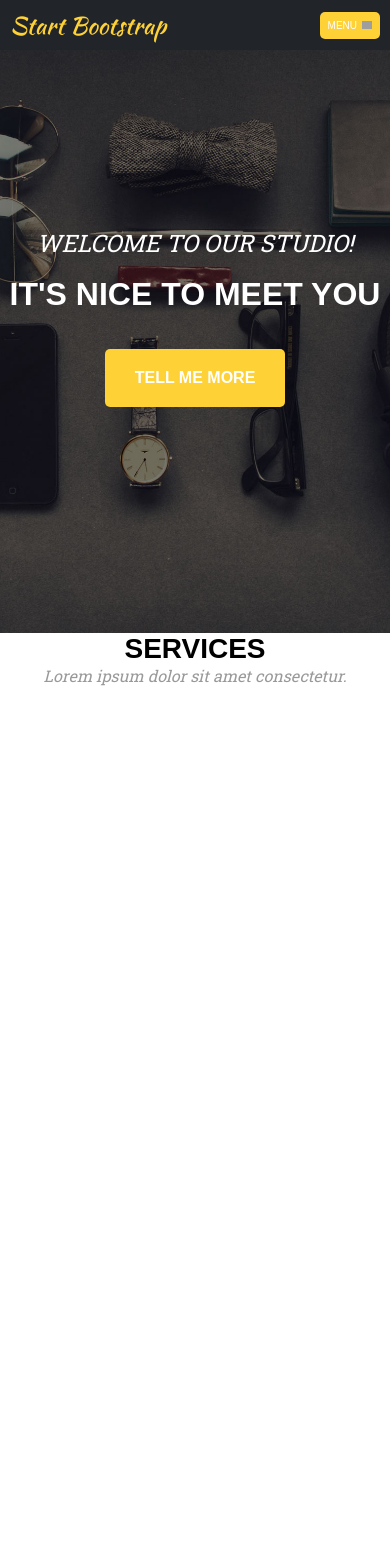
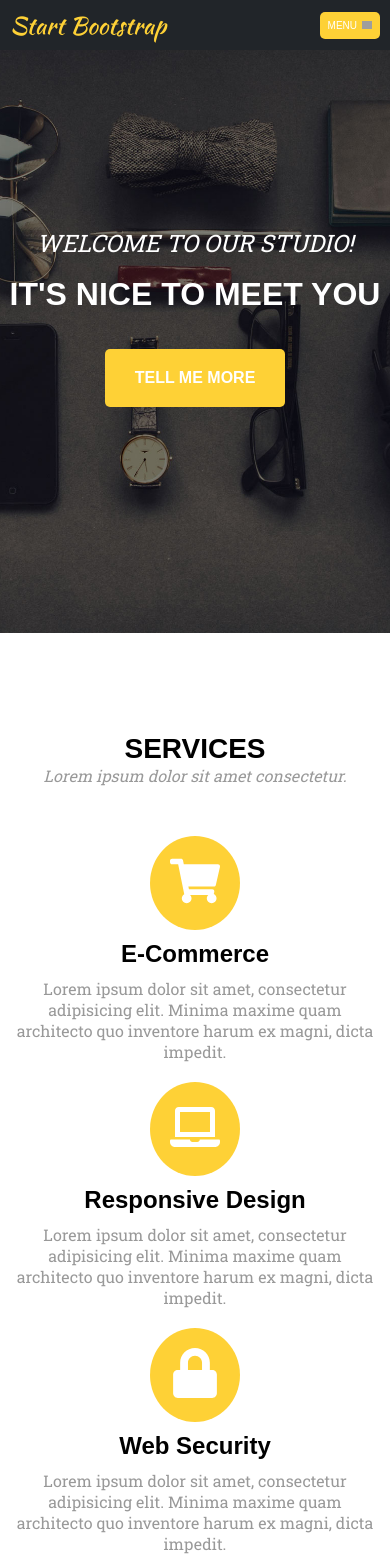
Before and after one commit to its-gio/media-queries-afternoon, a React (Create React App) app: page / in a window 390 px wide. Shown: the top 1568 px of the page. Before the commit the page ends 844 px from the top, so only its background shows below. Built offline with nearby package versions, Linux system fonts and the light colour scheme; grey boxes are pictures that could not be loaded; a web font is replaced by a local one.

Commit message:
Completed Service section views (mobile and desktop)

```diff
--- a/src/components/Service.jsx
+++ b/src/components/Service.jsx
@@ -1,18 +1,39 @@
-import React, { Component } from 'react'
+import React, { Component } from 'react';
+import * as FontAwesome from 'react-icons/fa'
 
 export default class Service extends Component {
   render() {
     return (
-      <section>
+      <section className="section">
         <div className="section-title">
           <h3>Services</h3>
           <p>Lorem ipsum dolor sit amet consectetur.</p>
         </div>
 
-        <div>
-          <div></div>
-          <div></div>
-          <div></div>
+        <div className="services-grid">
+          <div className="services-grid--item">
+            <div className="services-grid--item__icon-container">
+              <FontAwesome.FaShoppingCart className="ShoppingCart" />
+            </div>
+            <h4>E-Commerce</h4>
+            <p>Lorem ipsum dolor sit amet, consectetur adipisicing elit. Minima maxime quam architecto quo inventore harum ex magni, dicta impedit.</p>
+          </div>
+
+          <div className="services-grid--item">
+            <div className="services-grid--item__icon-container">
+              <FontAwesome.FaLaptop className="Laptop" />
+            </div>
+            <h4>Responsive Design</h4>
+            <p>Lorem ipsum dolor sit amet, consectetur adipisicing elit. Minima maxime quam architecto quo inventore harum ex magni, dicta impedit.</p>
+          </div>
+
+          <div className="services-grid--item">
+            <div className="services-grid--item__icon-container">
+              <FontAwesome.FaLock className="Lock" />
+            </div>
+            <h4>Web Security</h4>
+            <p>Lorem ipsum dolor sit amet, consectetur adipisicing elit. Minima maxime quam architecto quo inventore harum ex magni, dicta impedit.</p>
+          </div>
         </div>
       </section>
     )
--- a/src/styles/__service.scss
+++ b/src/styles/__service.scss
@@ -0,0 +1,41 @@
+.services-grid {
+  display: flex;
+  text-align: center;
+  max-width: 1400px;
+  margin: 0 auto;
+  margin-top: 40px;
+
+  &--item {
+    margin: 10px;
+
+    &__icon-container {
+      background-color: #fed136;
+      display: inline-block;
+      padding: 20px;
+      border-radius: 50%;
+
+      svg {
+        fill: white;
+        font-size: 50px;
+      }
+    }
+
+    h4 {
+      font-size: 1.5rem;
+      margin: 10px;
+    }
+
+    p {
+      color: #999;
+    }
+  }
+
+  @media (max-width: 800px) {
+    flex-direction: column;
+
+    &--item {
+      max-width: 500px;
+      margin: 10px auto;
+    }
+  }
+}
```
